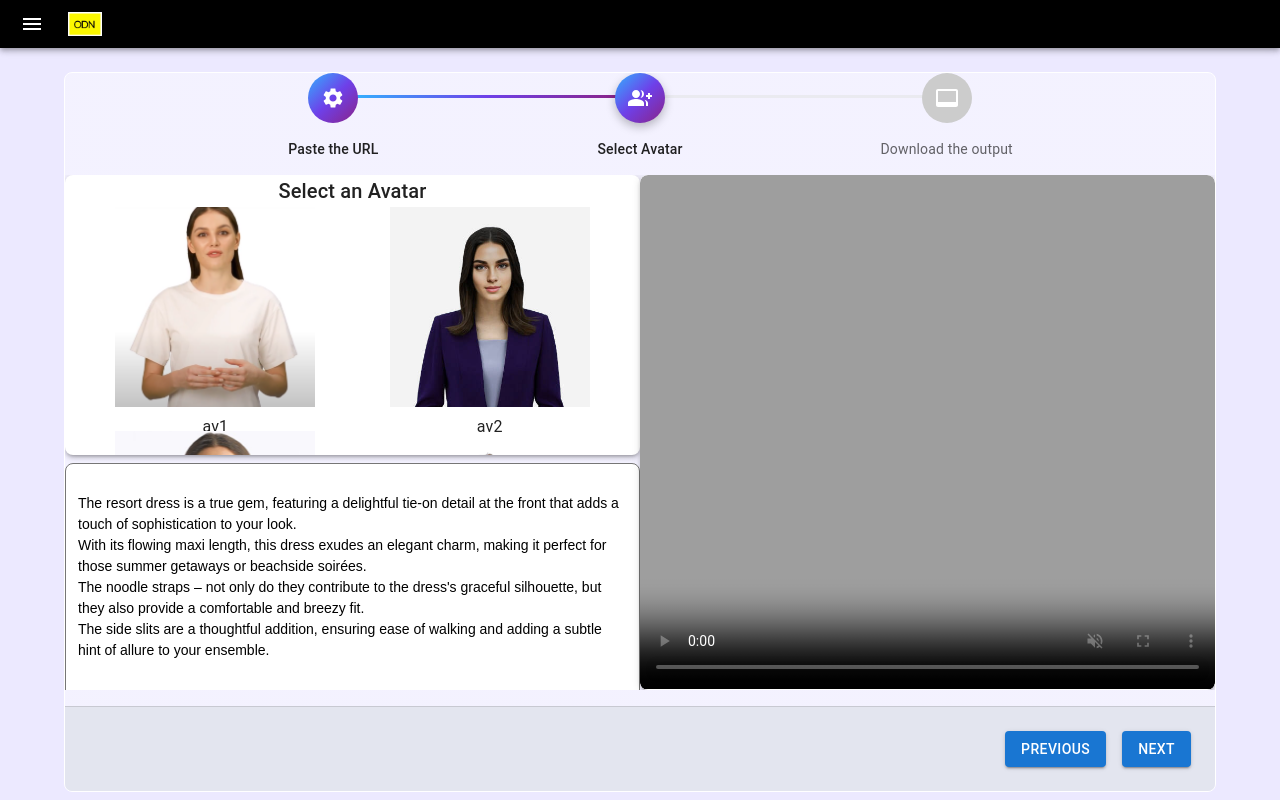
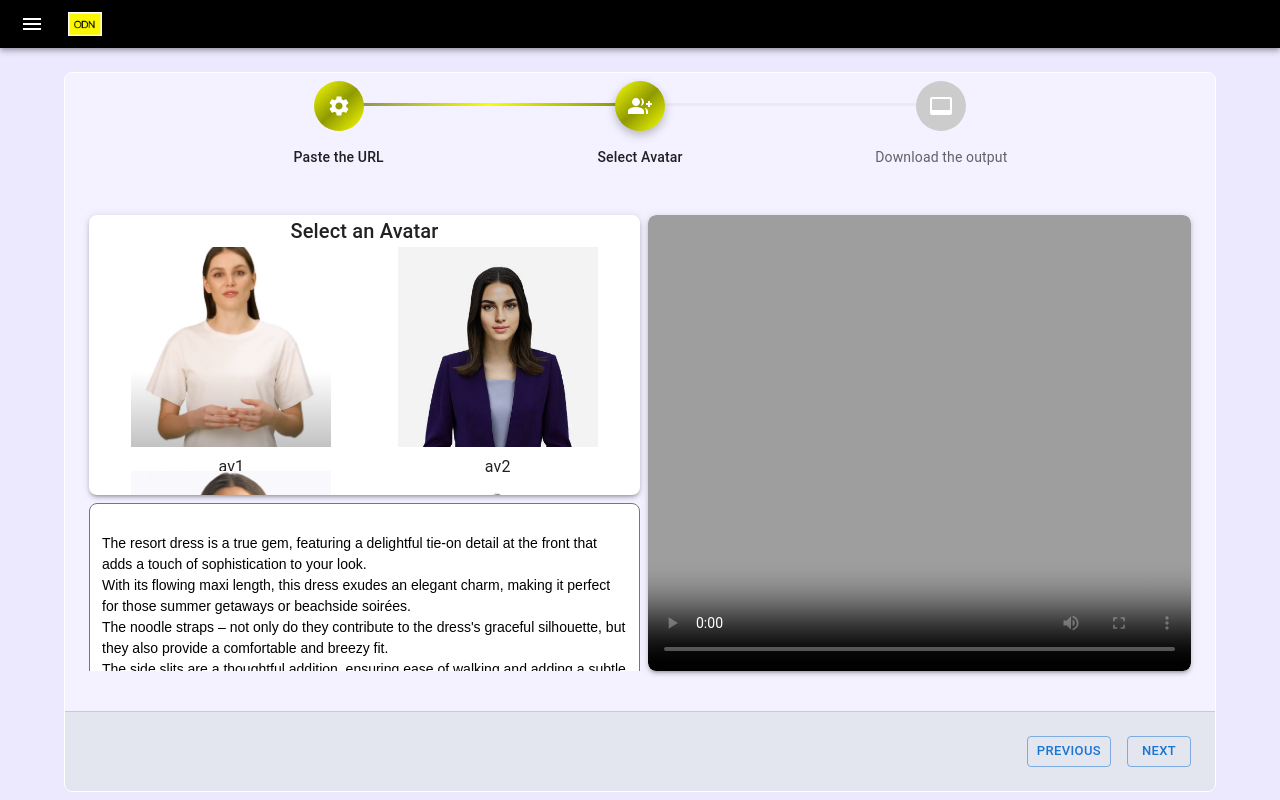
Before and after one commit to aflah-palora-aidetic/POC-ODN, a React (Vite) app: page / in a window 1280 px wide. Both pictures are taken after a click on the button "NEXT". Built offline with nearby package versions, Linux system fonts and the light colour scheme.

Commit message:
Updated video and UI

```diff
--- a/src/App.tsx
+++ b/src/App.tsx
@@ -4,7 +4,7 @@
 import { Section1 } from './sections/Section1';
 import { useState } from 'react';
 import { Section2, Section3 } from './sections';
-import vidAv3 from './assets/av3_vid.webm'
+import final from './assets/final.mp4'
 
 function App() {
     const [currentSection, setCurrentSection] = useState<number>(1);
@@ -16,8 +16,8 @@
     const handleNext = () => {
         if (currentSection === 3) {
             const a = document.createElement('a');
-            a.href = vidAv3;
-            a.download = vidAv3.split('/').pop() as string;
+            a.href = final;
+            a.download = final.split('/').pop() as string;
             document.body.appendChild(a);
             a.click();
             document.body.removeChild(a);
@@ -82,8 +82,8 @@
                         paddingY={3}
                         gap={2}
                         >
-                        <Button variant='contained' disabled={currentSection===1} onClick={handlePrevious}>Previous</Button>
-                        <Button variant='contained' onClick={handleNext}>{currentSection===3 ? 'Download' : 'Next'}</Button>
+                        <Button variant='outlined' size='small' disabled={currentSection===1} onClick={handlePrevious}>Previous</Button>
+                        <Button variant='outlined' size='small' onClick={handleNext}>{currentSection===3 ? 'Download' : 'Next'}</Button>
                     </Grid>
                 </Grid>
             </Grid>
--- a/src/components/MasonryComponent/index.tsx
+++ b/src/components/MasonryComponent/index.tsx
@@ -3,6 +3,7 @@
 import Masonry from '@mui/lab/Masonry';
 import { FC, useEffect, useState } from 'react';
 import { productImages } from '../../constants';
+import { Grid, Skeleton } from '@mui/material';
 
 interface Props {
     images: {
@@ -10,9 +11,10 @@
         title: string;
     }[];
     onChange: (value: string[]) => void;
+    loading?: boolean;
 }
 
-export const MasonryComponent: FC<Props> = ({ images, onChange }) => {
+export const MasonryComponent: FC<Props> = ({ images, onChange, loading }) => {
     const [selectedImages, setSelectedImages] = useState<string[]>(productImages?.map((el) => el?.img));
 
     useEffect(() => {
@@ -25,12 +27,18 @@
             <Paper
                 elevation={3}
                 style={{ padding: '20px', borderRadius: '8px' }}
-                sx={{ height: '93%'}}
+                sx={{ height: '93%' }}
+
             >
-                <Masonry
+                { loading ? (
+                    <Grid container gap={4} justifyContent={'center'}>
+                    <Skeleton variant="rectangular" sx={{borderRadius: '8px'}} width={150} height={200} />
+                    <Skeleton variant="rectangular" sx={{borderRadius: '8px'}} width={150} height={200} />
+                    <Skeleton variant="rectangular" sx={{borderRadius: '8px'}} width={150} height={200} />
+                    </Grid>
+                ) : (<Masonry
                     columns={3}
                     spacing={2}
-                    // sx={{flexFlow: 'nowrap'}}
                 >
                     {images?.map((item, index) => (
                         <div key={index}>
@@ -46,7 +54,7 @@
                                     objectFit: 'cover',
                                     margin: 0
                                 }}
-                                border={selectedImages?.includes(item?.img) ? '1px solid #a1a1ff' : ''}
+                                border={selectedImages?.includes(item?.img) ? '2px solid #c8c800' : '2px solid transparent'}
                                 borderRadius={'7px'}
                                 onClick={() => {
                                     setSelectedImages((prev) => (prev?.includes(item?.img) ? prev?.filter((el) => el !== item?.img) : [...prev, item?.img]));
@@ -54,7 +62,7 @@
                             ></Box>
                         </div>
                     ))}
-                </Masonry>
+                </Masonry>)}
             </Paper>
         </Box>
     );
--- a/src/components/Stepper/index.tsx
+++ b/src/components/Stepper/index.tsx
@@ -18,13 +18,13 @@
   [`&.${stepConnectorClasses.active}`]: {
     [`& .${stepConnectorClasses.line}`]: {
       backgroundImage:
-        'linear-gradient( 95deg,rgb(50 177 255) 0%,rgb(110 64 233) 50%,rgb(138,35,135) 100%)',
+        'linear-gradient( 136deg, rgb(139 143 87) 0%, hsl(61.72deg 100% 50.22%) 50%, rgb(137 152 4) 100%)',
     },
   },
   [`&.${stepConnectorClasses.completed}`]: {
     [`& .${stepConnectorClasses.line}`]: {
       backgroundImage:
-        'linear-gradient( 95deg,rgb(50 177 255) 0%,rgb(110 64 233) 50%,rgb(138,35,135) 100%)',
+        'linear-gradient( 136deg, rgb(139 143 87) 0%, hsl(61.72deg 100% 50.22%) 50%, rgb(137 152 4) 100%)',
     },
   },
   [`& .${stepConnectorClasses.line}`]: {
@@ -50,12 +50,12 @@
   alignItems: 'center',
   ...(ownerState.active && {
     backgroundImage:
-      'linear-gradient( 136deg, rgb(50 177 255) 0%, rgb(110 64 233) 50%, rgb(138,35,135) 100%)',
+      'linear-gradient( 136deg,  hsl(61.72deg 100% 50.22%) 0%, rgb(143 154 1) 50%, hsl(61.72deg 100% 50.22%) 100%)',
     boxShadow: '0 4px 10px 0 rgba(0,0,0,.25)',
   }),
   ...(ownerState.completed && {
     backgroundImage:
-      'linear-gradient( 136deg, rgb(50 177 255) 0%, rgb(110 64 233) 50%, rgb(138,35,135) 100%)',
+    'linear-gradient( 136deg,  hsl(61.72deg 100% 50.22%) 0%, rgb(143 154 1) 50%, hsl(61.72deg 100% 50.22%) 100%)',
   }),
 }));
 
--- a/src/sections/Section1.tsx
+++ b/src/sections/Section1.tsx
@@ -41,6 +41,7 @@
             <Grid
                 item
                 width={'80%'}
+                padding={1}
             >
                 <CustomizedSteppers currentSection={0} />
             </Grid>
@@ -48,7 +49,7 @@
             <Grid
                 item
                 container
-                gap={2}
+                gap={1}
                 paddingX={2}
                 flexGrow={1}
             >
@@ -102,6 +103,7 @@
                         onChange={(selectedImages) => {
                             console.log({ selectedImages });
                         }}
+                        loading={loading}
                     />
                 </Grid>
             </Grid>
--- a/src/sections/Section2.tsx
+++ b/src/sections/Section2.tsx
@@ -30,6 +30,7 @@
             <Grid
                 item
                 width={'80%'}
+                padding={1}
             >
                 <CustomizedSteppers currentSection={1} />
             </Grid>
@@ -37,7 +38,8 @@
                 container
                 flexGrow={1}
                 flexWrap={'nowrap'}
-                // gap={1}
+                padding={3}
+                gap={1}
                 sx={{
                     overflow: 'auto',
                     scrollbarWidth: 'thin', // For Firefox
@@ -138,7 +140,7 @@
                             component={'video'}
                             autoPlay
                             loop
-                            muted
+                            // muted
                             controls
                             poster={
                                 selectedImage
--- a/src/sections/Section3.tsx
+++ b/src/sections/Section3.tsx
@@ -1,6 +1,6 @@
-import { Grid } from '@mui/material';
+import { Box, Grid } from '@mui/material';
 import { CustomizedSteppers } from '../components/Stepper';
-import vidAv3 from '../assets/av3_vid.webm'
+import final from '../assets/final.mp4'
 import imgAv3 from '../assets/av3.jpg'
 
 export const Section3 = () => {
@@ -9,31 +9,33 @@
             <Grid
                 item
                 width={'80%'}
+                padding={1}
             >
                 <CustomizedSteppers currentSection={2} />
             </Grid>
             <Grid
                 item
                 flexGrow={1}
+                height={'460px'}
             >
-                <video
+                <Box
+                    component={'video'}
                     autoPlay
                     loop
-                    muted
                     controls
                     poster={imgAv3}
                     style={{
                         borderRadius: '8px',
                         objectFit: 'cover',
-                        width: '500px',
+                        width: '100%',
                         height: '100%',
                     }}
                 >
                     <source
-                        src={vidAv3}
+                        src={final}
                         type='video/webm'
                     />
-                </video>
+                </Box>
             </Grid>
         </>
     );
```
Also changed, not shown: 1 other file (tests, documents, lock files or other folders).
